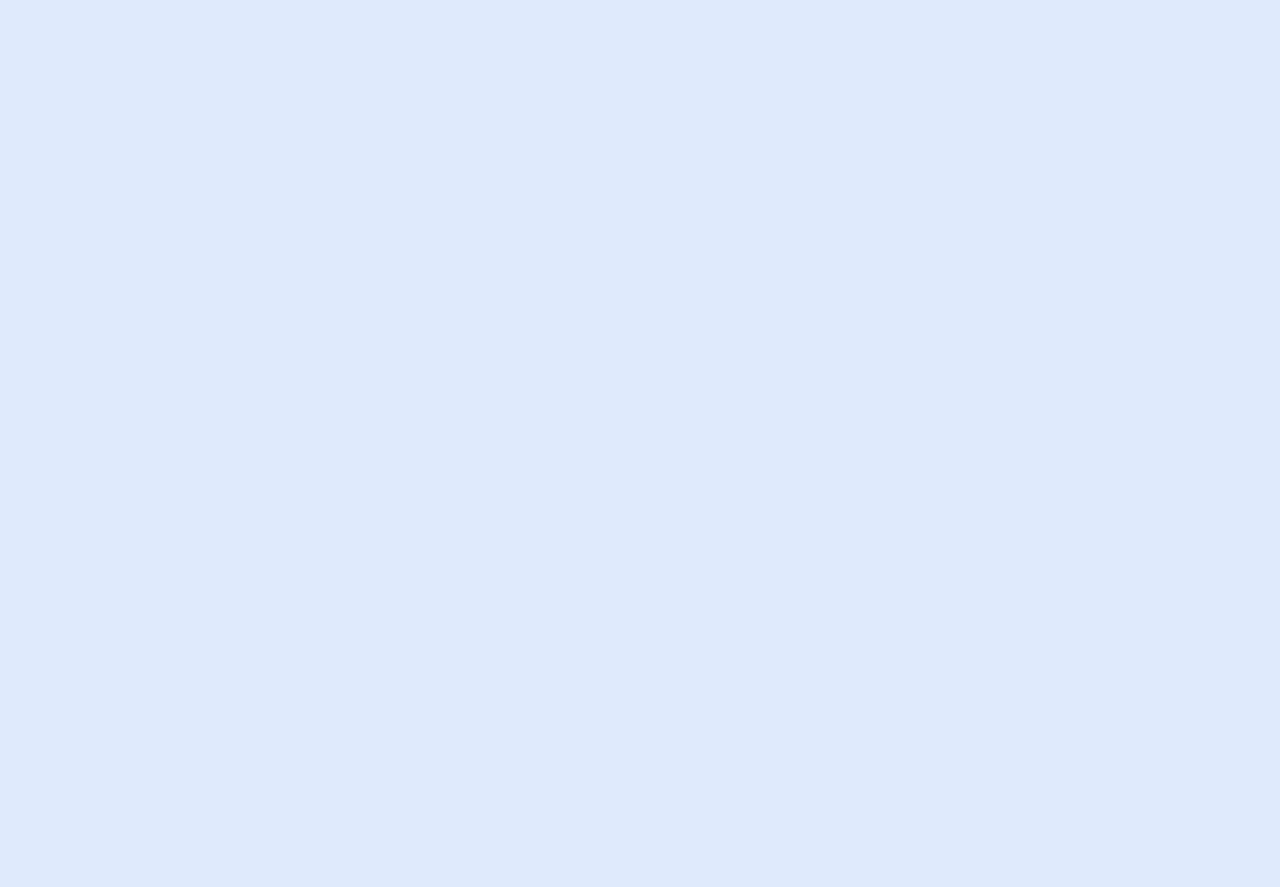
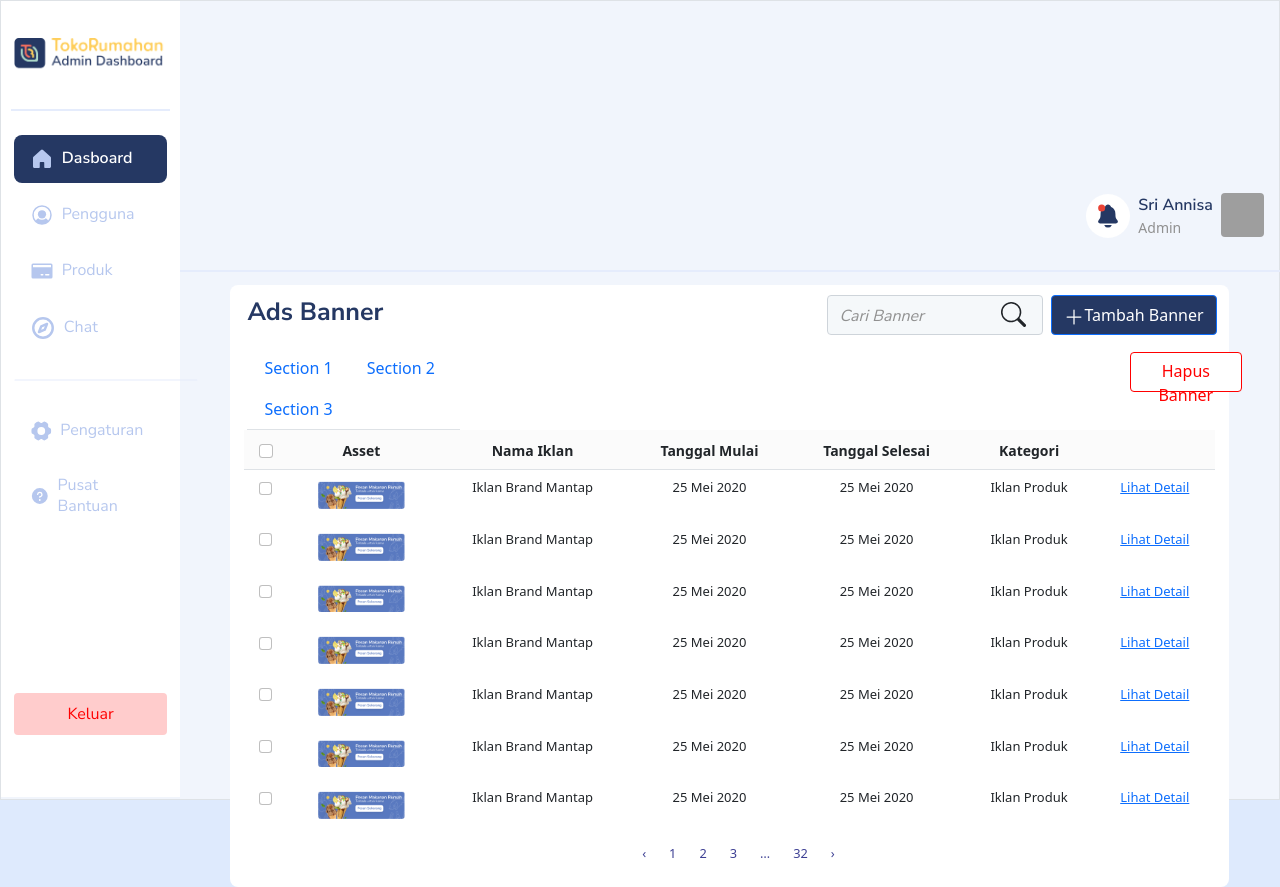
Before and after one commit to YoshuaLangkay/admin-dashboard-tokrum, a React (Create React App) app: page /marketing in a window 1280 px wide. Before the commit this address had no page. Before the commit the page ends 800 px from the top, so only its background shows below. Built offline with nearby package versions, Linux system fonts and the light colour scheme; grey boxes are pictures that could not be loaded.

Commit message:
halaman marketing

```diff
--- a/package.json
+++ b/package.json
@@ -7,6 +7,7 @@
     "@testing-library/react": "^13.2.0",
     "@testing-library/user-event": "^13.5.0",
     "bootstrap": "^5.1.3",
+    "bootstrap-icons": "^1.8.3",
     "react": "^18.1.0",
     "react-bootstrap": "^2.4.0",
     "react-dom": "^18.1.0",
--- a/public/index.html
+++ b/public/index.html
@@ -10,6 +10,8 @@
       content="Web site created using create-react-app"
     />
     <link rel="apple-touch-icon" href="%PUBLIC_URL%/logo192.png" />
+
+
     <!--
       manifest.json provides metadata used when your web app is installed on a
       user's mobile device or desktop. See https://developers.google.com/web/fundamentals/web-app-manifest/
--- a/src/App.js
+++ b/src/App.js
@@ -5,6 +5,7 @@ import { BrowserRouter, Routes,Route } from 'react-router-dom';
 import HalamanLogin from './components/HalamanLogin';
 import Notifikasi from './components/Notifikasi';
 import VerifikasiSeller from './components/VerifikasiSeller';
+import Marketing from './components/Marketing';
 
 function App() {
 
@@ -14,6 +15,7 @@ function App() {
         <Route path="/" element={<HalamanLogin/>}/>
         <Route path="/dasboard" element={<SideNav/>}/>
         <Route path="/verifikasi" element={<VerifikasiSeller/>}/>
+        <Route path='/marketing' element={<Marketing />} />
       </Routes>
     </BrowserRouter>
 
--- /dev/null
+++ b/src/components/Marketing.js
@@ -0,0 +1,161 @@
+import SideNav from "./SideNav";
+import '../css/Marketing.css'
+import {Button, FormControl, Form, Nav,Table, Pagination} from 'react-bootstrap'
+import React from "react";
+import iklan from '../image/iklan.png';
+import 'bootstrap/dist/css/bootstrap.min.css';
+
+
+
+function Marketing(){
+
+    let data = [{ id: 1, namaIklan: 'Iklan Brand Mantap', tanggalMulai: '25 Mei 2020', tanggalSelesai: '25 Mei 2020', kategori:'Iklan Produk' },
+                { id: 2, namaIklan: 'Iklan Brand Mantap', tanggalMulai: '25 Mei 2020', tanggalSelesai: '25 Mei 2020', kategori:'Iklan Produk' },
+                { id: 3, namaIklan: 'Iklan Brand Mantap', tanggalMulai: '25 Mei 2020', tanggalSelesai: '25 Mei 2020', kategori:'Iklan Produk' },
+                { id: 4, namaIklan: 'Iklan Brand Mantap', tanggalMulai: '25 Mei 2020', tanggalSelesai: '25 Mei 2020', kategori:'Iklan Produk' },
+                { id: 5, namaIklan: 'Iklan Brand Mantap', tanggalMulai: '25 Mei 2020', tanggalSelesai: '25 Mei 2020', kategori:'Iklan Produk' },
+                { id: 6, namaIklan: 'Iklan Brand Mantap', tanggalMulai: '25 Mei 2020', tanggalSelesai: '25 Mei 2020',kategori:'Iklan Produk'  },
+                { id: 6, namaIklan: 'Iklan Brand Mantap', tanggalMulai: '25 Mei 2020', tanggalSelesai: '25 Mei 2020',kategori:'Iklan Produk'  }];
+
+    return(
+
+        <>
+        <SideNav/>
+        <div className="profile d-flex align-items-center  d-flex justify-content-end " style={{height:'50px'}}>
+					<div className="isiProfile d-flex  me-3 ">
+						<div className="iconNotif">
+							<svg
+								xmlns="http://www.w3.org/2000/svg"
+								width="44"
+								height="44"
+								fill="none"
+								viewBox="0 0 50 50"
+							>
+								<rect
+									width="50"
+									height="50"
+									fill="#fff"
+									rx="25"
+								/>
+								<path
+									fill="#253863"
+									d="m35.786 20.002-.287.347c-1.288 1.56-2.068 2.5-2.068 6.915 0 2.285-.547 4.16-1.625 5.566-.794 1.039-1.868 1.827-3.284 2.41a.175.175 0 0 0-.048.038c-.509 1.706-1.902 2.848-3.474 2.848-1.571 0-2.964-1.142-3.473-2.846a.182.182 0 0 0-.048-.038c-3.303-1.36-4.909-3.969-4.909-7.977 0-4.415-.779-5.356-2.069-6.914l-.286-.347a2.059 2.059 0 0 1-.273-2.205c.362-.761 1.132-1.234 2.012-1.234h18.099c.875 0 1.64.472 2.003 1.23a2.061 2.061 0 0 1-.27 2.207ZM25 11.875a4.691 4.691 0 0 1 4.127 2.469.235.235 0 0 1-.207.344h-7.84a.235.235 0 0 1-.208-.344A4.692 4.692 0 0 1 25 11.875Z"
+								/>
+								<circle
+									r="4"
+									fill="#EA4335"
+									transform="matrix(1 0 0 -1 32.2 34)"
+								/>
+							</svg>
+						</div>
+						<div className="d-flex flex-column mx-2">
+							<span className="namaProfile">Sri Annisa</span>
+							<span className="titleJob">Admin</span>
+						</div>
+						<div>
+							<img
+								src="https://img.idxchannel.com/media/700/images/idx/2022/01/13/ghazli.jpeg"
+								className="foto"
+								alt="foto"
+							/>
+						</div>
+					</div>
+
+				</div>
+
+                <div className="isiMarketing" style={{padding:'2px',width: '78%',height:'20%', marginLeft:'18%', marginTop:'1%'}}>
+                    <div className="d-flex" style={{height:'30px', marginBottom:'30px'}}>
+                    <h1 className="title">Ads Banner</h1>
+                    <Form className="kananJudul d-flex">
+                        <FormControl
+                        placeholder="Cari Banner"
+                        className="search-box me-2"
+                        aria-label="Search"
+                        style={{backgroundColor:'#F5F8FA', marginTop:'8px', height:'40px'}}
+                        />
+                        <span><svg style={{marginLeft:'-50px', marginTop:'15px'}} xmlns="http://www.w3.org/2000/svg" width="25" height="25" fill="currentColor" class="bi bi-search" viewBox="0 0 16 16">
+                        <path d="M11.742 10.344a6.5 6.5 0 1 0-1.397 1.398h-.001c.03.04.062.078.098.115l3.85 3.85a1 1 0 0 0 1.415-1.414l-3.85-3.85a1.007 1.007 0 0 0-.115-.1zM12 6.5a5.5 5.5 0 1 1-11 0 5.5 5.5 0 0 1 11 0z"/>
+                        </svg></span>
+
+                        <Button style={{backgroundColor:'#253863', width:'300px', height:'40px',marginTop:'8px', marginRight:'10px'}}><svg xmlns="http://www.w3.org/2000/svg" width="20" height="20" fill="currentColor" class="bi bi-plus-lg" viewBox="0 0 16 16">
+                                                                    <path fill-rule="evenodd" d="M8 2a.5.5 0 0 1 .5.5v5h5a.5.5 0 0 1 0 1h-5v5a.5.5 0 0 1-1 0v-5h-5a.5.5 0 0 1 0-1h5v-5A.5.5 0 0 1 8 2Z"/>
+                                                                    </svg>Tambah Banner</Button>
+                    </Form>
+                    </div>
+
+                    <div className="section d-flex">
+                    <Nav variant="tabs" defaultActiveKey="/home" className="d-flex">
+                        <Nav.Item>
+                            <Nav.Link href="#">Section 1</Nav.Link>
+                        </Nav.Item>
+                        <Nav.Item>
+                            <Nav.Link eventKey="link-1">Section 2</Nav.Link>
+                        </Nav.Item>
+                        <Nav.Item>
+                            <Nav.Link eventKey="disabled" >
+                            Section 3
+                            </Nav.Link>
+                        </Nav.Item>
+
+                        </Nav>
+
+                        <Button style={{backgroundColor:'white', width:'150px', height:'40px',marginBottom:'10px', marginLeft:'670px', color:'red', borderColor:'red'}}>Hapus Banner</Button>
+
+
+                    </div>
+
+
+                    <div className="app container ">
+                            <table class="table table-hover ">
+                                <thead >
+                                <tr style={{backgroundColor:'#FBFBFB'}}>
+                                    <th scope="col"><Form.Check aria-label="option 1" style={{align:'center'}} /></th>
+                                    <th scope="col">Asset</th>
+                                    <th scope="col">Nama Iklan</th>
+                                    <th scope="col">Tanggal Mulai</th>
+                                    <th scope="col">Tanggal Selesai</th>
+                                    <th scope="col">Kategori</th>
+                                    <th scope="col"></th>
+
+                                </tr>
+                                </thead>
+                                <tbody style={{borderColor:'grey', borderStyle:'none'}}>
+                                {data.map(function({id, namaIklan, tanggalMulai, tanggalSelesai, kategori}){
+
+                                    return (
+                                        <tr>
+                                        <td>{<Form.Check aria-label="option 1" style={{align:'center'}} />}</td>
+                                        <td><img src={iklan} alt="iklan" width={'90px'}/></td>
+                                        <td>{namaIklan}</td>
+                                        <td>{tanggalMulai}</td>
+                                        <td>{tanggalSelesai}</td>
+                                        <td>{kategori}</td>
+                                        <td><a href="#">Lihat Detail</a></td>
+                                        </tr>
+                                        );
+                                    })}
+
+                                    </tbody>
+                                    </table>
+
+                            </div>
+
+                            <Pagination style={{marginLeft:'40%', marginTop:'-10px'}}>
+                                <Pagination.Prev className="bordered" style={{backgroundColor:'white', borderRadius:'15px', height:'30px', borderColor:'#BFBFDB'}} />
+                                <Pagination.Item className="nomorPage">{1}</Pagination.Item>
+                                <Pagination.Item>{2}</Pagination.Item>
+                                <Pagination.Item>{3}</Pagination.Item>
+                                <Pagination.Ellipsis />
+                                <Pagination.Item>{32}</Pagination.Item>
+                                <Pagination.Next />
+                                </Pagination>
+
+                </div>
+
+
+
+        </>
+    )
+}
+
+export default Marketing;
--- a/src/components/SideNav.js
+++ b/src/components/SideNav.js
@@ -2,6 +2,7 @@ import { Nav, Button } from "react-bootstrap";
 import "../css/sidenav.css";
 import iconTokrum from "../image/icontokrum.png";
 import Dasboard from "./Dasboard";
+import VerifikasiSeller from "./VerifikasiSeller";
 
 function SideNav() {
   return (
@@ -160,7 +161,7 @@ function SideNav() {
         {/* SIDE NAV */}
 
         <div className="content">
-          <Dasboard/>
+          <VerifikasiSeller/>
 
         </div>
       </div>
--- a/src/components/VerifikasiSeller.js
+++ b/src/components/VerifikasiSeller.js
@@ -930,7 +930,7 @@ function VerifikasiSeller(){
                       <div className="container">
                       <h5 className=" kotak-nomor rounded  text-center pt-2 shadow" style={{ width: "40px", height: "40px", backgroundColor: "#5979C0", color:"#FAFAFC" }}>5</h5>
                         <h5 className="txt-judul text-center ms-3 text-secondary">Brand</h5>
-                      </div>
+                    </div>
                     </div>
 
                     </div>
--- /dev/null
+++ b/src/css/Marketing.css
@@ -0,0 +1,55 @@
+.isiMarketing{
+    background-color: white;
+    border-radius: 8px;
+}
+.profile{
+    margin-top: -50%;
+}
+.title{
+    font-size: 25px;
+    color: #253863;
+    margin-top: 1%;
+    margin-left: 15px;
+    width: 200px;
+}
+.section{
+    margin-left: 15px;
+    width: 100%;
+}
+.search-box::placeholder {
+    background-color: #F5F8FA;
+    font-size: 16px;
+    font-style: italic;
+}
+.kananJudul{
+    margin-left: 440px;
+}
+.table{
+    margin-top: 0px;
+    width: 100%;
+}
+th{
+    text-align:center;
+    font-size: 14px;
+    height: 40px;
+}
+td{
+    text-align: center;
+    font-size: 13px;
+    height: 20px;
+    border: #F5F8FA;
+}
+tr{
+    text-align: justify;
+}
+table{
+    width: 100%;
+    padding: 10px;
+}
+.app{
+    width: 100%;
+}
+.nomorPage{
+    font-style: bold;
+    color: black !important;
+}
```
Also changed, not shown: src/image/iklan.png (added), 1 other file (tests, documents, lock files or other folders).
